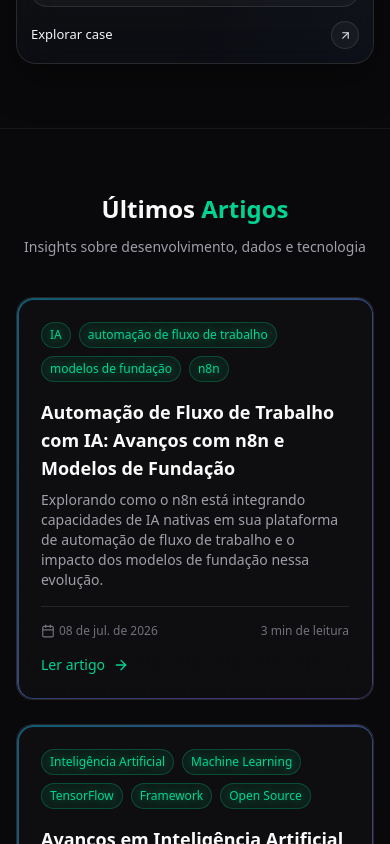
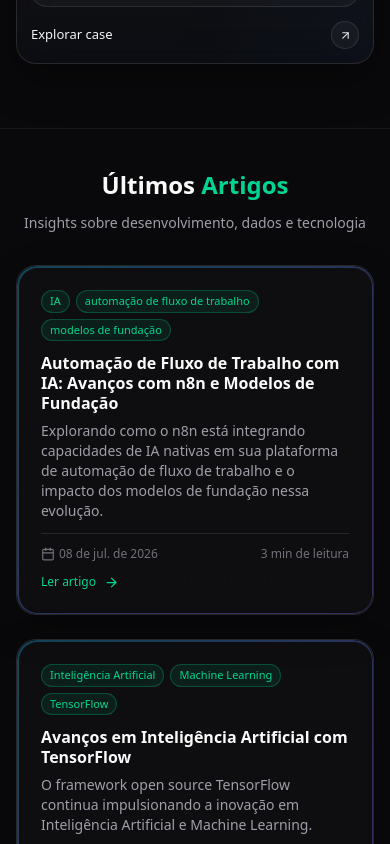
Before and after one commit to maestrowoldo/work-samples, a Next.js app: page /pt in a window 390 px wide. Shown: the part 7160-8004 px from the top of the page. Built offline with nearby package versions, Linux system fonts and the light colour scheme.

Commit message:
fix: improve mobile UI layout and styling for blog previews

```diff
--- a/src/components/BlogPreview.css
+++ b/src/components/BlogPreview.css
@@ -195,16 +195,22 @@
 /* ═══════════════════════════════════════════════════════════════════ */
 
 @media (max-width: 768px) {
+  .blog-card {
+    animation: none;
+    border-radius: 1.25rem;
+    box-shadow: 0 14px 38px rgba(0, 0, 0, 0.22);
+  }
+
   .blog-card::before {
-    opacity: 0.4;
+    opacity: 0.22;
   }
 
   .blog-card::after {
-    opacity: 0.5;
+    opacity: 0.35;
   }
 
   .tag-glow {
-    animation: tagPulse 2.5s ease-in-out infinite;
+    animation: none;
   }
 }
 
--- a/src/components/BlogPreview.tsx
+++ b/src/components/BlogPreview.tsx
@@ -17,9 +17,9 @@ export default function BlogPreview({
 }) {
   const { dictionary, locale } = useLocaleContext();
   return (
-    <section className="py-16">
+    <section className="py-10 md:py-16">
       <div className="mx-auto max-w-6xl px-4 lg:px-6">
-        <div className="text-center mb-12">
+        <div className="mb-8 text-center md:mb-12">
           <h2 className="text-2xl font-semibold text-zinc-50 md:text-3xl">
             {dictionary.blog.previewTitle} <span className="text-emerald-400">{dictionary.blog.previewTitleAccent}</span>
           </h2>
@@ -32,13 +32,13 @@ export default function BlogPreview({
           {posts.map((post, index) => (
             <FadeIn key={post.slug} delay={index * 0.1}>
               <Link href={buildBlogReaderPath(locale, post.slug)}>
-                <Card hover className="blog-card">
-                  <div className="space-y-4">
-                    <div className="flex flex-wrap gap-2">
-                      {post.tags.map((tag) => (
+                <Card hover className="blog-card p-4 sm:p-6">
+                  <div className="space-y-3 sm:space-y-4">
+                    <div className="flex flex-wrap gap-1.5 sm:gap-2">
+                      {post.tags.slice(0, 3).map((tag) => (
                         <span
                           key={tag}
-                          className="text-xs px-2 py-1 rounded-full bg-emerald-500/10 text-emerald-400 border border-emerald-500/30 tag-glow"
+                          className="rounded-full border border-emerald-500/30 bg-emerald-500/10 px-2 py-0.5 text-[11px] text-emerald-400 tag-glow sm:py-1 sm:text-xs"
                         >
                           {tag}
                         </span>
@@ -46,13 +46,13 @@ export default function BlogPreview({
                     </div>
 
                     <div>
-                      <h3 className="text-lg font-semibold text-zinc-50 hover:text-emerald-400 transition-colors">
+                      <h3 className="text-base font-semibold leading-tight text-zinc-50 transition-colors hover:text-emerald-400 sm:text-lg">
                         {post.title}
                       </h3>
-                      <p className="text-sm text-zinc-400 mt-2">{post.description}</p>
+                      <p className="mt-2 text-sm leading-5 text-zinc-400 sm:leading-6">{post.description}</p>
                     </div>
 
-                    <div className="flex items-center justify-between text-xs text-zinc-500 pt-4 border-t border-zinc-800">
+                    <div className="flex items-center justify-between border-t border-zinc-800 pt-3 text-xs text-zinc-500 sm:pt-4">
                       <div className="flex items-center gap-1">
                         <Calendar size={14} />
                         <span>{formatDate(post.date, locale)}</span>
@@ -60,9 +60,9 @@ export default function BlogPreview({
                       <span>{post.readTime} {dictionary.blog.readTimeLabel}</span>
                     </div>
 
-                    <div className="flex items-center gap-2 text-emerald-400 hover:translate-x-1 transition-transform">
-                      <span className="text-sm font-medium">{dictionary.blog.previewReadLabel}</span>
-                      <ArrowRight size={16} />
+                    <div className="flex items-center gap-2 text-emerald-400 transition-transform hover:translate-x-1">
+                      <span className="text-xs font-medium sm:text-sm">{dictionary.blog.previewReadLabel}</span>
+                      <ArrowRight size={15} />
                     </div>
                   </div>
                 </Card>
```
Also changed, not shown: src/app/articles/[locale]/page.tsx (+30 -30 lines).
